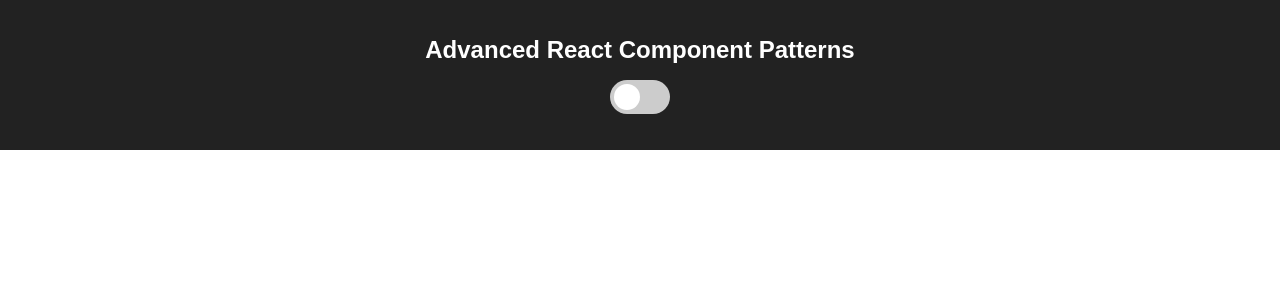
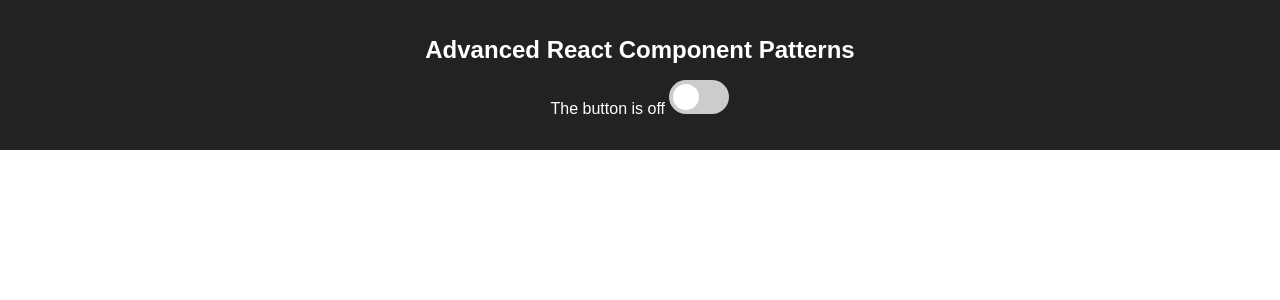
Before and after one commit to alexter42/Advanced-React-Component-Patterns, a React (Create React App) app: page / in a window 1280 px wide. Shown: the top 300 px of the page. Built offline with nearby package versions, Linux system fonts and the light colour scheme.

Commit message:
Add children

```diff
--- a/src/App.js
+++ b/src/App.js
@@ -8,7 +8,13 @@ class App extends Component {
       <div className="App">
         <header className="App-header">
           <h1 className="App-title">Advanced React Component Patterns</h1>
-          <TB onToggle = {on => console.log("toggle", on)}/>
+          <div>
+          <TB onToggle={on => console.log("toggle", on)}>
+            <TB.Off>The button is off </TB.Off>
+            <TB.Button/>
+            <TB.On> The button is on</TB.On>
+          </TB>
+          </div>
         </header>
       </div>
     );
--- a/src/components/Toggle-button.js
+++ b/src/components/Toggle-button.js
@@ -11,7 +11,26 @@ const Switch = ({on,onClick}) => {
 }
 
 
+function ToggleOn({on, children}) {
+  return on ? children : null
+}
+
+function ToggleOff({on, children}) {
+  return on ? null : children
+}
+
+function ToggleButton({on, toggle, ...props}) {
+  return (
+    <Switch on={on}  onClick={toggle} {...props}/>
+  )
+}
+
 class TB extends Component {
+
+  static On = ToggleOn
+  static Off = ToggleOff
+  static Button = ToggleButton
+
   static defaultProps = {onToggle: () => {}}
   state = {on: false}
   toggle = () =>
@@ -19,10 +38,16 @@ class TB extends Component {
       this.props.onToggle(this.state.on)
   })
   render() {
-    const {on} = this.state
-    return (
-      <Switch on={on}  onClick={this.toggle}/>
-    );
+    const children = React.Children.map(
+      this.props.children,
+      child =>
+      React.cloneElement(child,
+      {
+        on: this.state.on,
+        toggle: this.toggle
+      })
+    )
+    return <div>{children}</div>
   }
 }
 
```
Also changed, not shown: src/components/Toggle-Button.css (line endings or trailing spaces).
